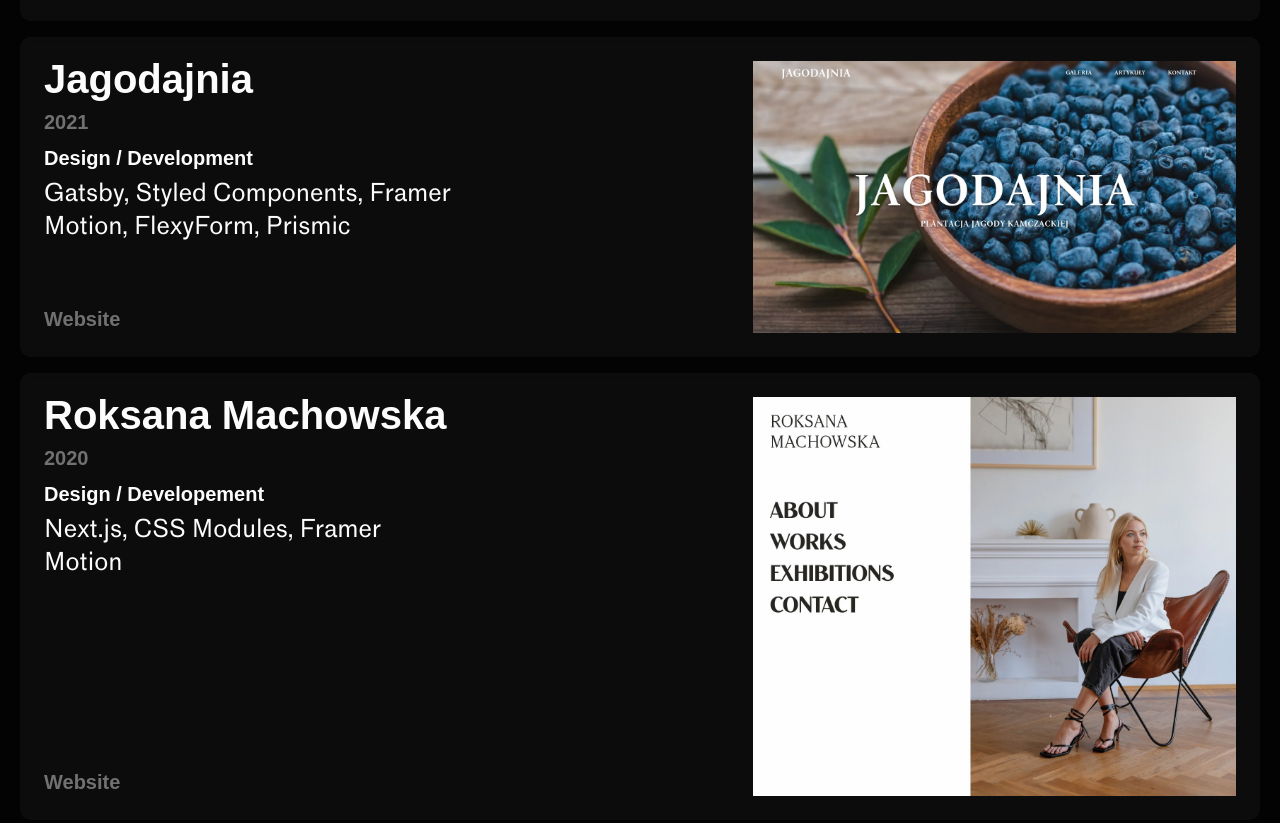
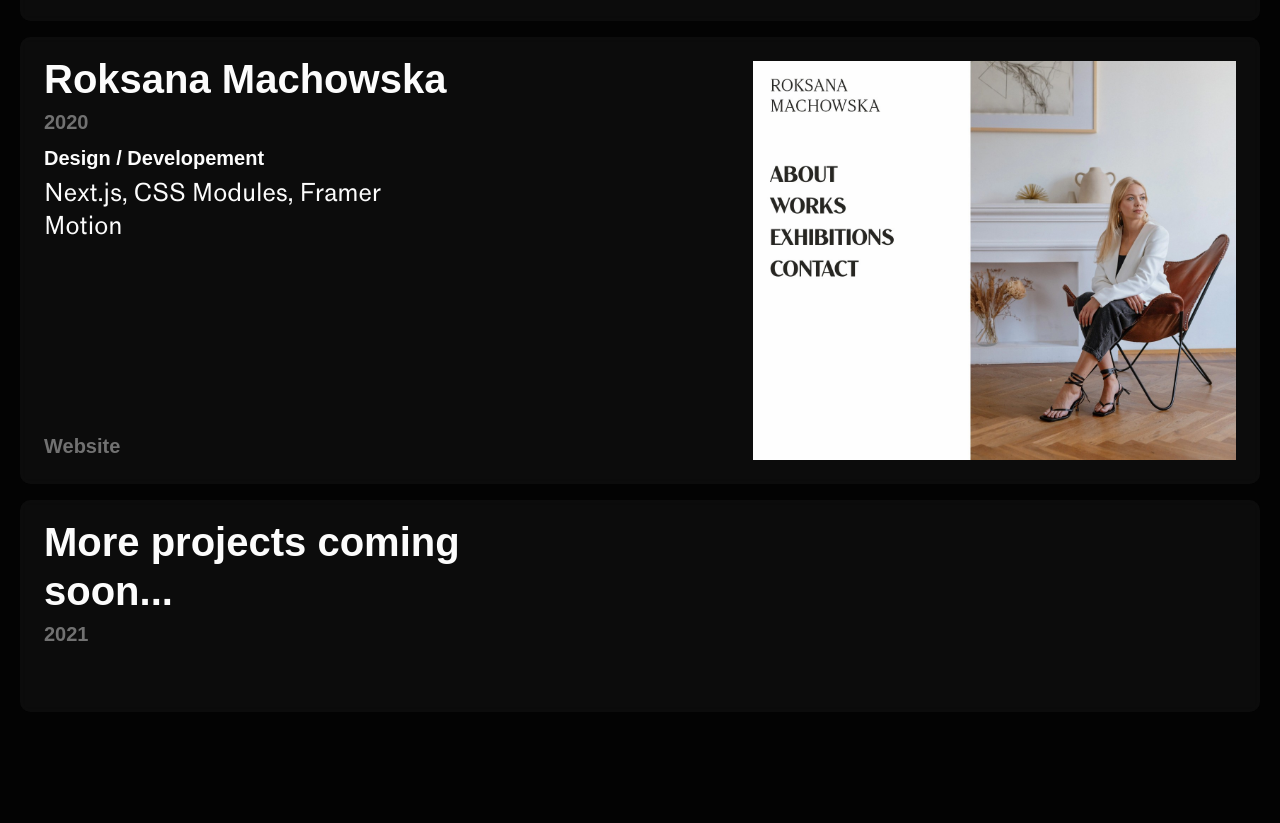
Before and after one commit to jakubziemba/my-portfolio, a Gatsby site: page / in a window 1280 px wide. Shown: the part 1162-1985 px from the top of the page. Built offline with nearby package versions, Linux system fonts and the light colour scheme; Gatsby itself is replaced by a stand-in of ours; a web font is replaced by a local one.

Commit message:
fix/delete Jagodajnia project

```diff
--- a/src/data/index.js
+++ b/src/data/index.js
@@ -10,21 +10,17 @@ const projects = [
   },
   {
     id: 1,
-    path: 'jagodajnia',
-    title: 'Jagodajnia',
-    date: '2021',
-    role: 'Design / Development',
-    tech: 'Gatsby, Styled Components, Framer Motion, FlexyForm, Prismic',
-    category: 'Website',
-  },
-  {
-    id: 2,
     path: 'roksana-machowska',
     title: 'Roksana Machowska',
     date: '2020',
     role: 'Design / Developement',
     tech: 'Next.js, CSS Modules, Framer Motion',
     category: 'Website',
+  },
+  {
+    id: 3,
+    title: 'More projects coming soon...',
+    date: 2021,
   },
 ]
 
@@ -35,13 +31,6 @@ export const forestText = [
   'For this project we are using React (Gatsby) with Styled Components, i18n for language variants (coming in the future) and Framer Motion for animations. Ultimately, Forest Planting website will be connected to a CMS for easier content management.',
 ]
 
-export const jagodajniaText = [
-  'A website for a berry farm.',
-  'Jagodajnia is a Haskap berry farm near Nysa, Poland. The client asked for a website with information about the farm, articles, gallery and contact form.',
-  'After getting the content from the client, I created a simple website with a bit of animation to make it look alive and playful.',
-  'For this project I used React (Gatsby) with Styled Components and Framer Motion. FlexyForm takes care of the backend of the contact form. The website is also connected to Prismic CMS for easier content management.',
-]
-
 export const machowskaText = [
   'A portfolio website for a polish artist.',
   "For an artist, the most important quality of a website is that it will showcase and truly compliment their art. After seeing the client's work, consulting the ideas and inspirations, I designed and developed the portfolio website.",
```
